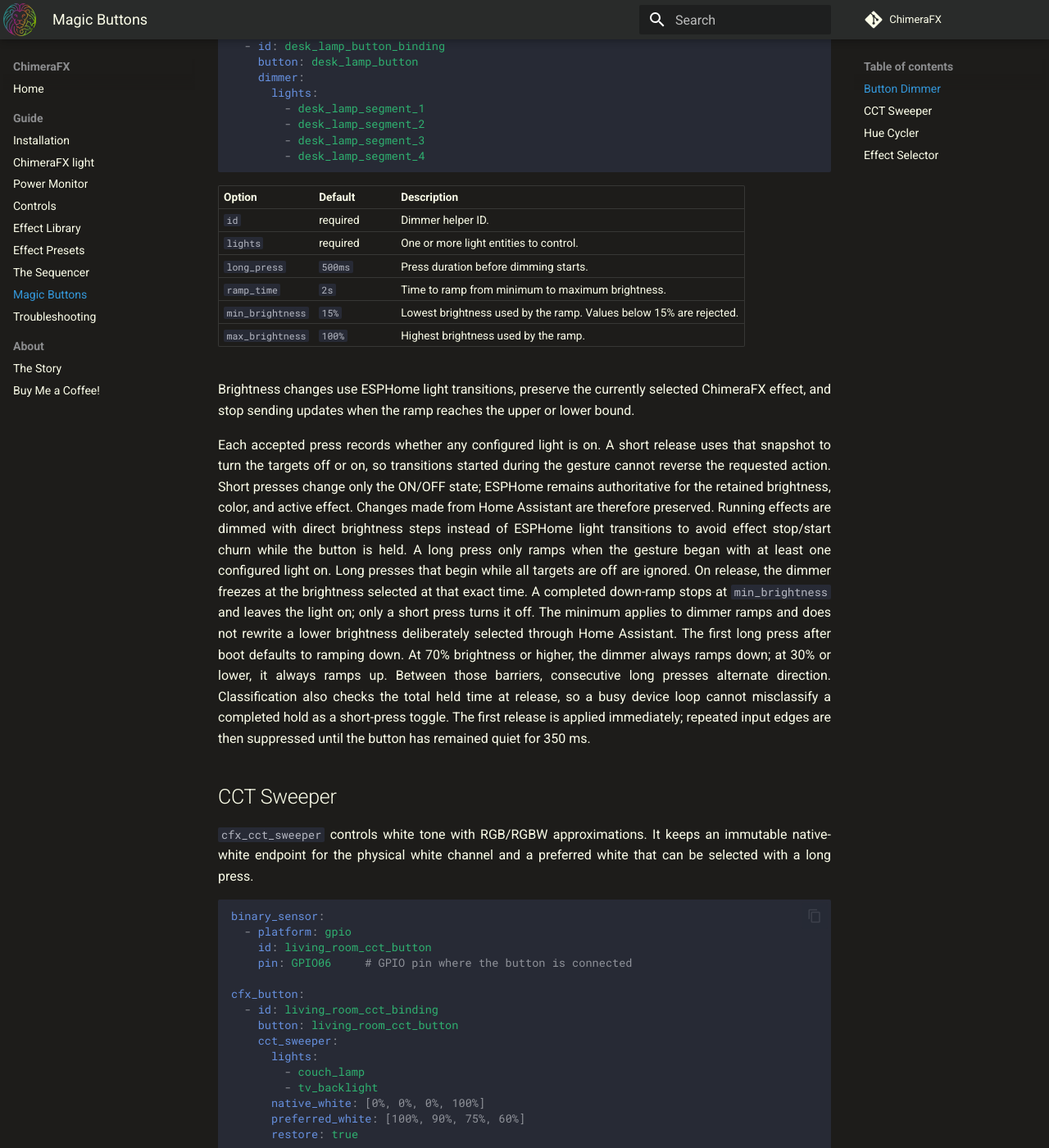
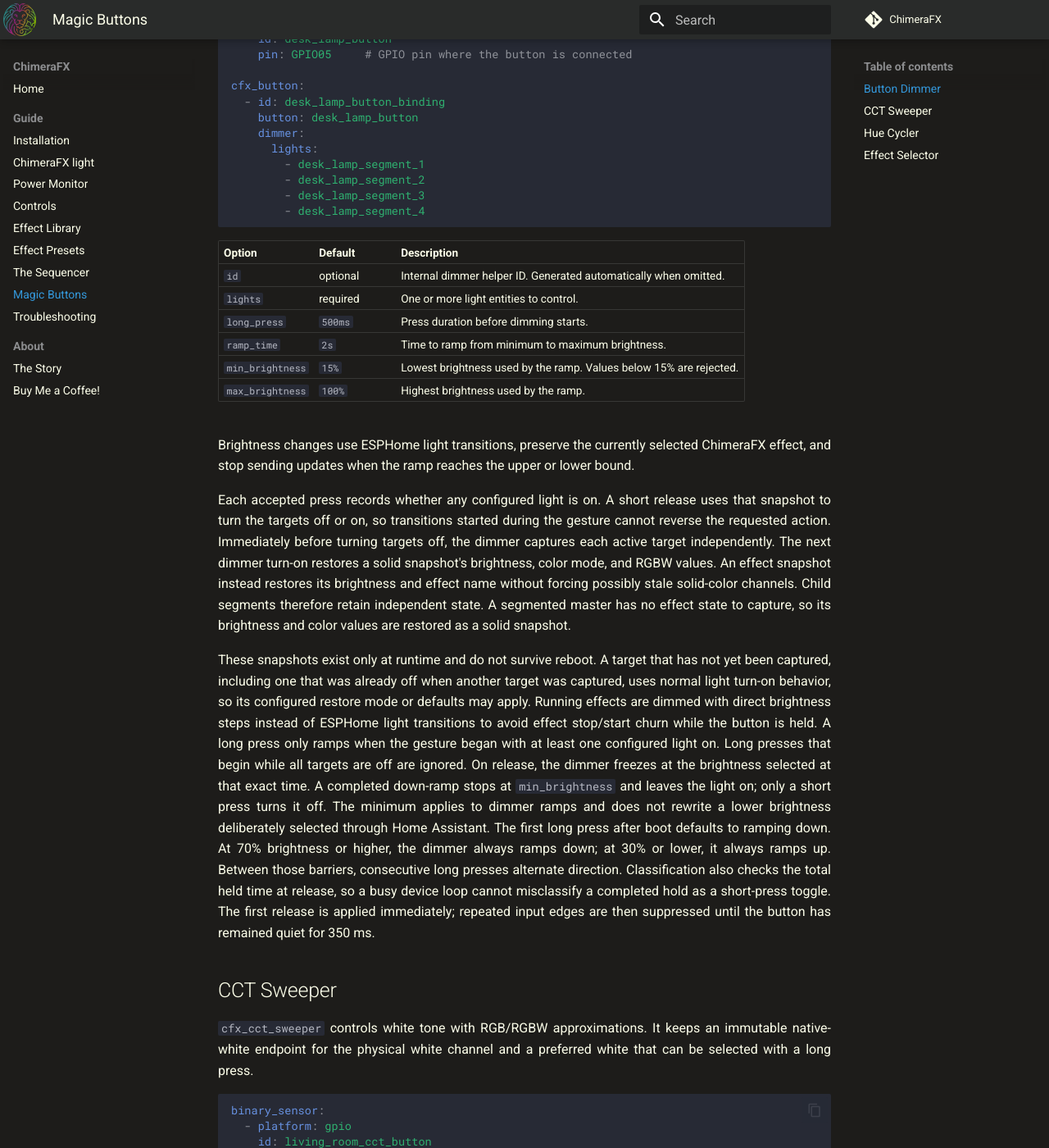
Before and after one commit to effelle/ChimeraFX, an MkDocs documentation site: the page built from docs/cfx_magic_buttons.md, in a window 1280 px wide and 1400 px high, scrolled down 1119 px. Shown: the whole window at 82% size. Built offline with MkDocs 1.6.1 and Material for MkDocs 9.7.7, drawn with Linux system fonts in a browser that asks for light colours; comment, search, counter and statistics services are not loaded; some of the changed text lies outside the part shown.

Commit message:
Document dimmer state restoration

```diff
--- a/docs/cfx_magic_buttons.md
+++ b/docs/cfx_magic_buttons.md
@@ -23,6 +23,10 @@
 responsible for GPIO configuration, inversion, filtering, debounce, touch
 inputs, expanders, and template state. Its logical convention must be
 `ON = pressed`.
+
+Each controller may target a segmented master or its child segments, but the
+same `lights` list cannot contain both the master and any of its children.
+Configuration validation rejects that overlap.
 
 Each controller is configured directly inside its wrapper; no separate helper
 declaration or helper ID is required. The wrapper waits for the first valid
@@ -65,7 +69,7 @@
 
 | Option | Default | Description |
 | --- | --- | --- |
-| `id` | required | Dimmer helper ID. |
+| `id` | optional | Internal dimmer helper ID. Generated automatically when omitted. |
 | `lights` | required | One or more light entities to control. |
 | `long_press` | `500ms` | Press duration before dimming starts. |
 | `ramp_time` | `2s` | Time to ramp from minimum to maximum brightness. |
@@ -78,9 +82,18 @@
 
 Each accepted press records whether any configured light is on. A short release
 uses that snapshot to turn the targets off or on, so transitions started during
-the gesture cannot reverse the requested action. Short presses change only the
-ON/OFF state; ESPHome remains authoritative for the retained brightness, color,
-and active effect. Changes made from Home Assistant are therefore preserved.
+the gesture cannot reverse the requested action. Immediately before turning
+targets off, the dimmer captures each active target independently. The next
+dimmer turn-on restores a solid snapshot's brightness, color mode, and RGBW
+values. An effect snapshot instead restores its brightness and effect name
+without forcing possibly stale solid-color channels. Child segments therefore
+retain independent state. A segmented master has no effect state to capture, so
+its brightness and color values are restored as a solid snapshot.
+
+These snapshots exist only at runtime and do not survive reboot. A target that
+has not yet been captured, including one that was already off when another
+target was captured, uses normal light turn-on behavior, so its configured
+restore mode or defaults may apply.
 Running effects are dimmed with direct brightness steps instead of ESPHome light
 transitions to avoid effect stop/start churn while the button is held.
 A long press only ramps when the gesture began with at least one configured
@@ -123,7 +136,7 @@
 
 | Option | Default | Description |
 | --- | --- | --- |
-| `id` | required | CCT sweeper helper ID. |
+| `id` | optional | Internal CCT sweeper helper ID. Generated automatically when omitted. |
 | `lights` | required | One or more light entities to control. |
 | `long_press` | `500ms` | Press duration before sweeping starts. |
 | `sweep_time` | `4s` | Time to sweep from warm to cool white. |
@@ -192,7 +205,7 @@
 
 | Option | Default | Description |
 | --- | --- | --- |
-| `id` | required | Hue cycler helper ID. |
+| `id` | optional | Internal hue cycler helper ID. Generated automatically when omitted. |
 | `lights` | required | One or more light entities to control. |
 | `long_press` | `500ms` | Press duration before hue cycling starts. |
 | `cycle_time` | `6s` | Hue mode only. Time for one full hue loop. Cannot be used with `colors`. |
@@ -264,7 +277,7 @@
 
 | Option | Default | Description |
 | --- | --- | --- |
-| `id` | required | Effect selector helper ID. |
+| `id` | optional | Internal effect selector helper ID. Generated automatically when omitted. |
 | `lights` | required | One or more light entities to control. |
 | `effects` | required | One or more effect names to cycle through. Names must match the target light effect names. |
 | `long_press` | `500ms` | Press duration before effect selection starts. |
```
